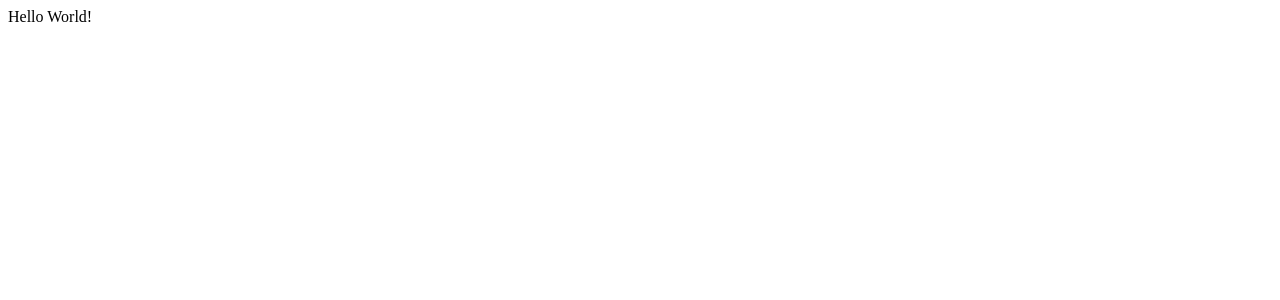
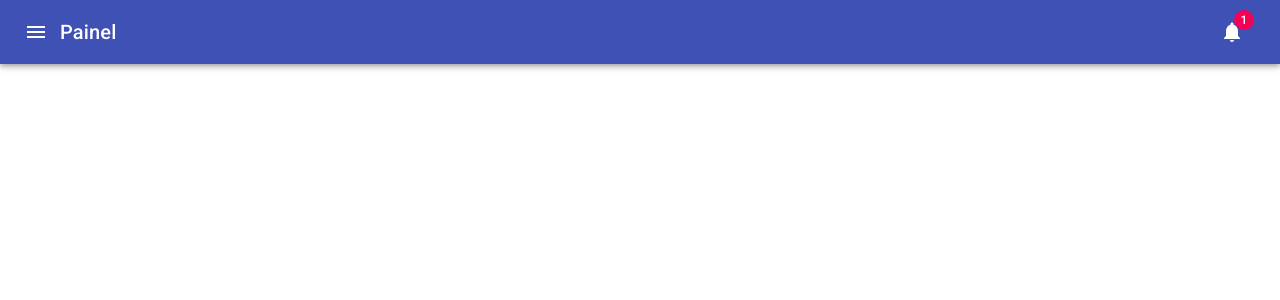
Before and after one commit to ZeRodolfo/connectronic, a React (Create React App) app: page / in a window 1280 px wide. Shown: the top 300 px of the page. Built offline with nearby package versions, Linux system fonts and the light colour scheme.

Commit message:
Create Header Component

```diff
--- a/package.json
+++ b/package.json
@@ -7,6 +7,7 @@
     "@material-ui/icons": "^4.2.1",
     "react": "^16.9.0",
     "react-dom": "^16.9.0",
+    "react-router-dom": "^5.0.1",
     "react-scripts": "3.1.1"
   },
   "scripts": {
--- /dev/null
+++ b/public/index.css
@@ -0,0 +1,5 @@
+html,
+body {
+  margin: 0;
+  padding: 0;
+}
--- a/public/index.html
+++ b/public/index.html
@@ -28,8 +28,11 @@
       work correctly both with client-side routing and a non-root public URL.
       Learn how to configure a non-root public URL by running `npm run build`.
     -->
-
-    <link rel="stylesheet" href="https://fonts.googleapis.com/css?family=Roboto:300,400,500,700&display=swap" />
+    <link rel="stylesheet" href="%PUBLIC_URL%/index.css" />
+    <link
+      rel="stylesheet"
+      href="https://fonts.googleapis.com/css?family=Roboto:300,400,500,700&display=swap"
+    />
 
     <title>Connectronic</title>
   </head>
--- a/src/App.js
+++ b/src/App.js
@@ -1,9 +1,11 @@
-import React from 'react';
+import React from "react";
+import { BrowserRouter } from "react-router-dom";
+import Header from "./components/Header/index";
 
-function App() {
-  return (
-    <div>Hello World!</div>
-  );
-}
+const App = () => (
+  <BrowserRouter>
+    <Header />
+  </BrowserRouter>
+);
 
 export default App;
--- /dev/null
+++ b/src/components/Header/index.js
@@ -0,0 +1,43 @@
+import React, { Component } from "react";
+import useStyles from "./styles";
+import MenuIcon from "@material-ui/icons/Menu";
+import NotificationsIcon from "@material-ui/icons/Notifications";
+import {
+  AppBar,
+  Toolbar,
+  IconButton,
+  Typography,
+  Badge
+} from "@material-ui/core";
+
+export default function Header() {
+  const classes = useStyles();
+
+  return (
+    <div className={classes.root}>
+      <AppBar position="static">
+        <Toolbar>
+          <IconButton
+            edge="start"
+            className={classes.menuButton}
+            color="inherit"
+            aria-label="open drawer"
+          >
+            <MenuIcon />
+          </IconButton>
+          <Typography className={classes.title} variant="h6" noWrap>
+            Painel
+          </Typography>
+
+          <div className={classes.sectionDesktop}>
+            <IconButton aria-label="show 1 new notifications" color="inherit">
+              <Badge badgeContent={1} color="secondary">
+                <NotificationsIcon />
+              </Badge>
+            </IconButton>
+          </div>
+        </Toolbar>
+      </AppBar>
+    </div>
+  );
+}
--- /dev/null
+++ b/src/components/Header/styles.js
@@ -0,0 +1,22 @@
+import React from "react";
+import { makeStyles } from "@material-ui/core/styles";
+
+const useStyles = makeStyles(theme => ({
+  root: {
+    flexGrow: 1
+  },
+  menuButton: {
+    marginRight: theme.spacing(2)
+  },
+  title: {
+    flexGrow: 1
+  },
+  sectionDesktop: {
+    display: "none",
+    [theme.breakpoints.up("md")]: {
+      display: "flex"
+    }
+  }
+}));
+
+export default useStyles;
```
Also changed, not shown: 1 other file (tests, documents, lock files or other folders).
